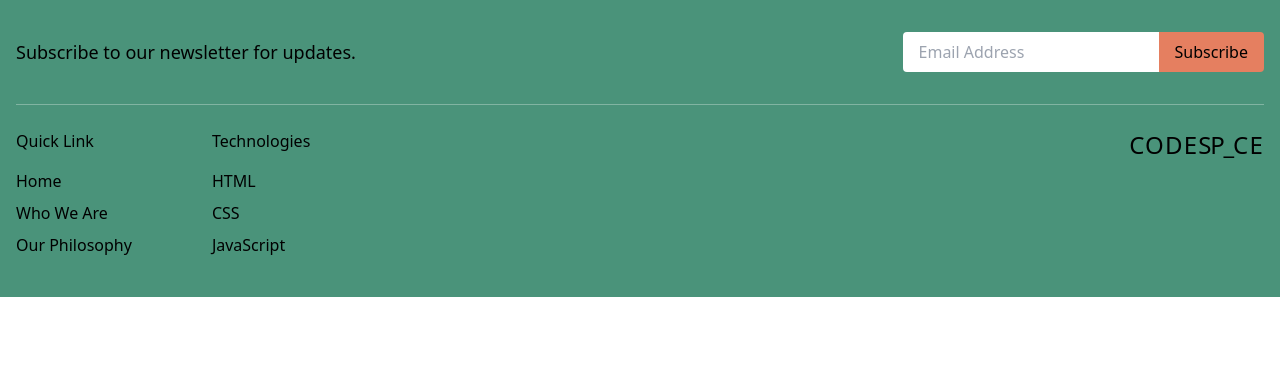
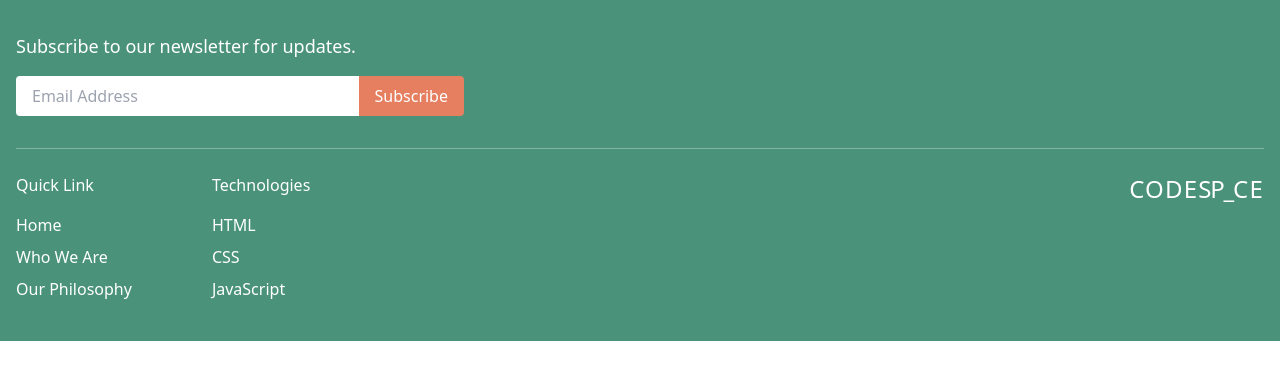
Before and after one commit to SiphiweZwane/Module_08_SIPZWA25095_PTO2502_GroupA_SIPHIWE-ZWANE_SDF05, a website: page Index.html in a window 1280 px wide. Drawn offline with nearby package versions, Linux system fonts and the light colour scheme.

Commit message:
Removed the flex layout that was positioning the subscription text and form side by side

```diff
--- a/Index.html
+++ b/Index.html
@@ -8,29 +8,26 @@
   <script src="https://cdn.tailwindcss.com"></script>
 </head>
 <body>
-  <footer class="w-full bg-[#4A937A] text-black">
+  <footer class="w-full bg-[#4A937A] text-white">
     <div class="container mx-auto px-4 py-8">
       <!-- Newsletter Subscription Area -->
-      <div class="md:flex md:justify-between md:items-center mb-8">
-        <div class="mb-6 md:mb-0">
-          <h2 class="text-lg font-medium">Subscribe to our newsletter for updates.</h2>
-        </div>
-        <div class="flex w-full md:w-auto">
+      <div class="mb-8">
+        <h2 class="text-lg font-medium mb-4">Subscribe to our newsletter for updates.</h2>
         <!-- Newsletter Form -->
-          <form class="flex w-full md:w-auto">
+        <form class="flex max-w-md">
           <input
             type="email"
             placeholder="Email Address"
-              class="px-4 py-2 rounded-l text-gray-800 w-full md:w-64 focus:outline-none"
+            class="px-4 py-2 rounded-l text-gray-800 w-full focus:outline-none"
             required
           />
           <button
             type="submit"
-              class="bg-[#E57F60] hover:bg-opacity-90 transition-colors duration-200 px-4 py-2 rounded-r">
+            class="bg-[#E57F60] hover:bg-opacity-90 transition-colors duration-200 px-4 py-2 rounded-r"
+          >
             Subscribe
           </button>
         </form>
-        </div>
       </div>
 
       <!-- Divider Line -->
```
Lines whose indentation alone changed are shown as unchanged.
